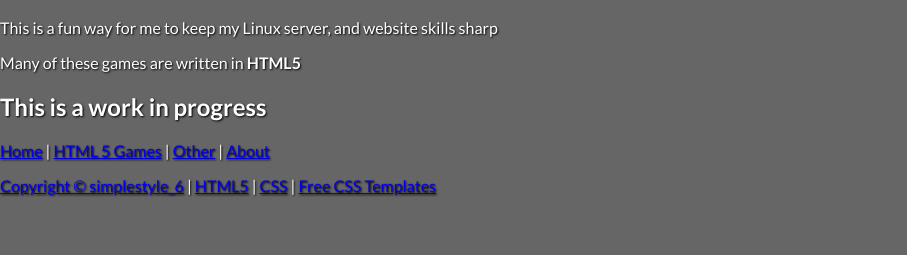
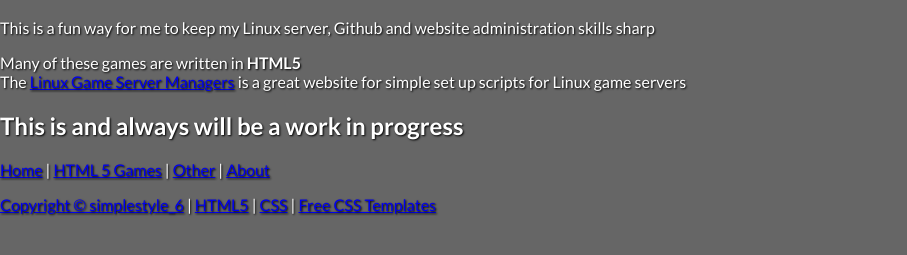
Before and after one commit to timorous/virtualanarchy.com, a plain HTML site: page index.html in a window 1280 px wide. Shown: the part 431-686 px from the top of the page, without its empty margins (0-907 px from the left). Drawn offline with Linux system fonts and the light colour scheme; files that its build step writes are made by us from their sources; files whose address does not match are found by name.

Commit message:
update front page

```diff
--- a/index.html
+++ b/index.html
@@ -3,7 +3,7 @@
 
 <head>
   <title>VirtualAnarchy</title>
-  <meta name="description" content="a personal website to grow my Linux server and website skills" />
+  <meta name="description" content="a personal website to grow my Linux server Github and website skills" />
   <meta name="keywords" content="HTML 5 games, Linux webserver" />
   <meta http-equiv="content-type" content="text/html; charset=windows-1252" />
   <link rel="stylesheet" type="text/css" href="style/style.css" />
@@ -61,9 +61,11 @@
       </div>
       <div id="content">
         <h1>Welcome to Virtual Anarchy</h1>
-        <p>This is a fun way for me to keep my Linux server, and website skills sharp</p>
-        <p>Many of these games are written in <strong>HTML5</strong></p>
-        <p><h2>This is a work in progress</h2></p>
+        <p>This is a fun way for me to keep my Linux server, Github and website administration skills sharp</p>
+        <p>Many of these games are written in <strong>HTML5</strong></br>
+		The <a href="https://linuxgsm.com/">Linux Game Server Managers</a> is a great website for simple set up scripts for Linux game servers</p>
+
+        <p><h2>This is and always will be a work in progress</h2></p>
 
 
       </div>
```
